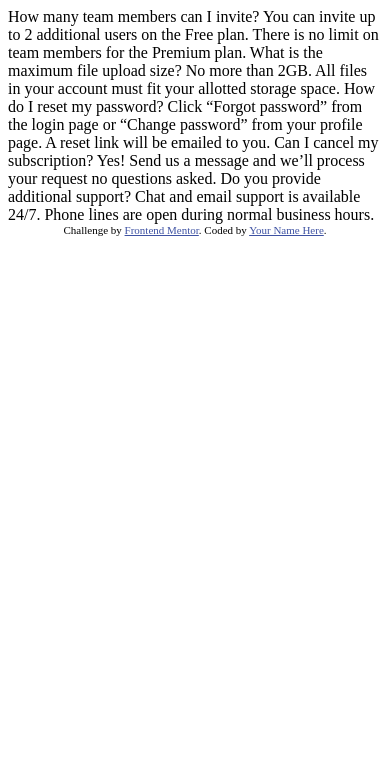
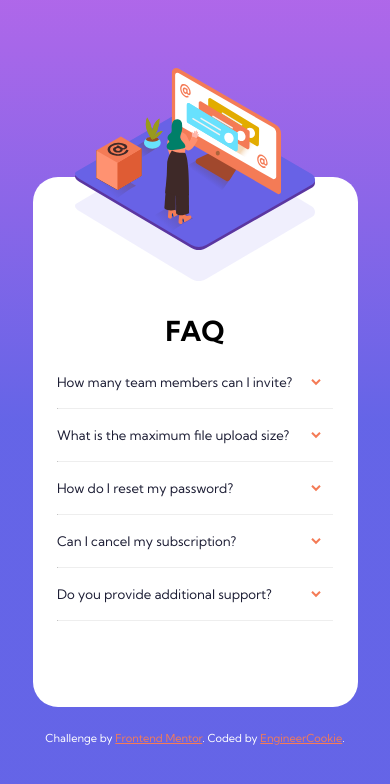
Before and after one commit to EngineerCookie/faq-accordion-card-main, a plain HTML site: page index.html in a window 390 px wide. Drawn offline with Linux system fonts and the light colour scheme.

Commit message:
finished

```diff
--- a/index.html
+++ b/index.html
@@ -3,38 +3,77 @@
 <head>
   <meta charset="UTF-8">
   <meta name="viewport" content="width=device-width, initial-scale=1.0"> <!-- displays site properly based on user's device -->
-
   <link rel="icon" type="image/png" sizes="32x32" href="./images/favicon-32x32.png">
-
+  <link rel="preconnect" href="https://fonts.googleapis.com">
+  <link rel="preconnect" href="https://fonts.gstatic.com" crossorigin>
+  <link href="https://fonts.googleapis.com/css2?family=Kumbh+Sans:wght@100;400;700&display=swap" rel="stylesheet">
+  <link rel="stylesheet" href="style.css">
   <title>Frontend Mentor | FAQ Accordion Card</title>
-
-  <!-- Feel free to remove these styles or customise in your own stylesheet 👍 -->
-  <style>
-    .attribution { font-size: 11px; text-align: center; }
-    .attribution a { color: hsl(228, 45%, 44%); }
-  </style>
+  <script defer src="./script.js"></script>
 </head>
-<body>
-  How many team members can I invite?
-  You can invite up to 2 additional users on the Free plan. There is no limit on
-  team members for the Premium plan.
-
-  What is the maximum file upload size?
-  No more than 2GB. All files in your account must fit your allotted storage space.
-
-  How do I reset my password?
-  Click “Forgot password” from the login page or “Change password” from your profile page.
-  A reset link will be emailed to you.
-
-  Can I cancel my subscription?
-  Yes! Send us a message and we’ll process your request no questions asked.
-
-  Do you provide additional support?
-  Chat and email support is available 24/7. Phone lines are open during normal business hours.
-
-  <div class="attribution">
+<body class="flex flexcol flexcenter no-margin">
+  <main class="container flex flexrow flexspace-center no-margin">
+    <h1 class="sr-only">Frequently Asked Question</h1>
+    <figure class="left-container flex flexcol flexcenter-end no-margin">
+      <img id='image-woman'src="./images/illustration-woman-online-desktop.svg" alt="decorative image" />
+      <img id='image-box' src='./images/illustration-box-desktop.svg' alt="decorative moving-mox" />
+    </figure>
+    <div class="right-container flex flexcol">
+      <h2 aria-hidden='true' class='tittle'>FAQ</h2>
+      <h3 class="question" data-question="#a-1" for="image-box">How many team members can I invite?
+        <svg aria-hidden='true'class='arrow'width="10" height="7" xmlns="http://www.w3.org/2000/svg">
+          <path d="M1 .799l4 4 4-4" stroke="#F47B56" stroke-width="2" fill="none" fill-rule="evenodd"/>
+        </svg>
+      </h3>
+      <p id="a-1" class="answer">
+        You can invite up to 2 additional users on the Free plan.
+        There is no limit on team members for the Premium plan.
+      </p>
+      <hr aria-hidden='true' class="divider" />
+      <h3 class="question" data-question="#a-2">What is the maximum file upload size?
+        <svg aria-hidden='true' class='arrow'width="10" height="7" xmlns="http://www.w3.org/2000/svg">
+          <path d="M1 .799l4 4 4-4" stroke="#F47B56" stroke-width="2" fill="none" fill-rule="evenodd"/>
+        </svg>
+      </h3>
+      <p id="a-2" class="answer">
+        No more than 2GB. All files in your account must fit
+        your allotted storage space.
+      </p>
+      <hr aria-hidden='true' class="divider" />
+      <h3 class="question" data-question="#a-3">How do I reset my password?
+        <svg aria-hidden='true' class='arrow'width="10" height="7" xmlns="http://www.w3.org/2000/svg">
+          <path d="M1 .799l4 4 4-4" stroke="#F47B56" stroke-width="2" fill="none" fill-rule="evenodd"/>
+        </svg>
+      </h3>
+      <p id="a-3" class="answer">
+        Click “Forgot password” from the login page or “Change password”
+        from your profile page. A reset link will be emailed to you.
+      </p>
+      <hr aria-hidden='true' class="divider" />
+      <h3 class="question" data-question="#a-4">Can I cancel my subscription?
+        <svg aria-hidden='true' class='arrow'width="10" height="7" xmlns="http://www.w3.org/2000/svg">
+          <path d="M1 .799l4 4 4-4" stroke="#F47B56" stroke-width="2" fill="none" fill-rule="evenodd"/>
+        </svg>
+      </h3>
+      <p id="a-4" class="answer">
+        Yes! Send us a message and we&apos;ll process your
+        request no questions asked.
+      </p>
+      <hr aria-hidden='true' class="divider" />
+      <h3 class="question" data-question="#a-5">Do you provide additional support?
+        <svg aria-hidden='true' class='arrow'width="10" height="7" xmlns="http://www.w3.org/2000/svg">
+          <path d="M1 .799l4 4 4-4" stroke="#F47B56" stroke-width="2" fill="none" fill-rule="evenodd"/>
+        </svg>
+      </h3>
+      <p id="a-5" class="answer">Chat and email support is available 24/7.
+        Phone lines are open during normal business hours.
+      </p>
+      <hr aria-hidden='true' class="divider" />
+    </div>
+  </main>
+  <footer class="attribution">
     Challenge by <a href="https://www.frontendmentor.io?ref=challenge" target="_blank">Frontend Mentor</a>.
-    Coded by <a href="#">Your Name Here</a>.
-  </div>
+    Coded by <a href="#">EngineerCookie</a>.
+  </footer>
 </body>
 </html>
--- /dev/null
+++ b/script.js
@@ -0,0 +1,38 @@
+const question = document.querySelectorAll('[data-question]');
+const answer = document.querySelectorAll('.answer');
+const movingBox = document.getElementById('image-box');
+
+question.forEach(e => {
+//opening and closing questions
+    e.addEventListener('click', () => {
+        const target = document.querySelector(e.dataset.question);
+
+        if (e.classList.contains('active')) { //Close question on double-click
+            e.classList.remove('active');
+            target.classList.remove('active');
+            return;
+        }
+        question.forEach (active => { //De-activate other questions
+            if (active.classList.contains('active')) {
+                active.classList.remove('active');
+            }
+        })
+
+        answer.forEach (active => { //De-activate other answers
+            if(active.classList.contains('active')) {
+                active.classList.remove('active');
+            }
+        })
+
+        e.classList.add('active');
+        target.classList.add('active');
+    })
+
+//moving box
+    e.addEventListener('mouseover', () => {
+        movingBox.classList.add('hover');
+    })
+    e.addEventListener('mouseout', () => {
+        movingBox.classList.remove('hover');
+    })
+})
--- /dev/null
+++ b/style.css
@@ -0,0 +1,200 @@
+*,
+*::before,
+*::after {
+    box-sizing: border-box;
+}
+
+:root {
+    font-size: 12px;
+
+/*Variables*/
+    /*Main Colors Text*/
+    --color-main-blueDark: hsl(238, 29%, 16%);
+    --color-main-orange: hsl(14, 88%, 65%);
+
+    /* Aux Colors Text*/
+    --color-aux-blueGray: hsl(237, 12%, 33%);
+    --color-aux-blueDark: hsl(240, 6%, 50%);
+
+    /*Color Gradient background*/
+    --color-background-violet: hsl(273, 75%, 66%);
+    --color-background-blue: hsl(240, 73%, 65%);
+    --color-background: linear-gradient(180deg, var(--color-background-violet) 0%, var(--color-background-blue) 50%);
+
+    /*Decorations*/
+    --decor-dividerColor: hsl(240, 5%, 91%);
+    --font-family: 'Kumbh Sans', sans-serif; /*weight 400 & 700*/
+    --font-size-tittle: 2.5rem;
+    --font-size-question: 1.2rem;
+    --font-size-answer: 1rem;
+    --line-height: 1.5rem;
+}
+
+body {
+    font-family: var(--font-family);
+    width: 100vw;
+    min-height: 100vh;
+    background: var(--color-background);
+}
+
+/*Utility classes START*/
+.sr-only {
+    border: 0 !important;
+    clip: rect(1px, 1px, 1px, 1px) !important;
+    clip-path: inset(50%) !important;
+    -webkit-clip-path: inset(50%) !important;
+    height: 1px !important;
+    width: 1px !important;
+    position: absolute !important;
+    overflow: hidden !important;
+    white-space: nowrap !important;
+    padding: 0 !important;
+    margin: -1px !important;
+}
+.flex{display: flex;}
+.flexrow{flex-direction: row;}
+.flexcol{flex-direction: column;}
+.flexcenter{justify-content: center; align-items: center;}
+.flexspace-center{justify-content: space-between; align-items: center}
+.flexcenter-start{justify-content: flex-start; align-items: flex-start;}
+.flexcenter-end{justify-content: center; align-items: flex-end; overflow: hidden;}
+.no-margin{margin: 0;}
+/*Utility classes END*/
+
+.tittle{
+    font-size: var(--font-size-tittle);
+    font-weight: 700;
+    padding: 0.3rem 0;
+}
+
+.question{
+    font-size: var(--font-size-question);
+    font-weight: 400;
+    padding-top: 0;
+    color: var(--color-main-blueDark);
+    margin: 0;
+    width: 100%;
+    display: flex;
+    align-items: center;
+    user-select: none;
+}
+
+.question > .arrow {
+    margin-left: auto;
+    margin-right: 1rem ;
+    color: var(--color-main-orange);
+}
+
+.question.active {
+    font-weight: 700;
+}
+
+.question.active > .arrow {
+    rotate: 180deg;
+}
+
+.question:hover {
+    color: var(--color-main-orange);
+    cursor: pointer;
+}
+
+.divider {
+    width: 100%;
+    border-top: 0;
+    color: var(--decor-dividerColor);
+    margin: 1.5rem 0;
+
+}
+
+.answer{
+    font-size: var(--font-size-answer);
+    font-weight: 400;
+    color: var(--color-aux-blueDark);
+    margin: 0;
+    padding: 1rem 0 0.5rem 0;
+    width: min(90%, 46ch);
+    display: none;
+    transition: 0.8s;
+}
+
+.answer.active {
+    display: block;
+}
+
+.container {
+    background-color: white;
+    border-radius: 25px;
+    width: 920px;
+    height: 510px;
+    position: relative;
+}
+
+.left-container{
+    height: 100%;
+    background: url('./images/bg-pattern-desktop.svg');
+    width: 43%;
+    background-repeat: no-repeat;
+    background-position: 100% 68%;
+}
+
+#image-box {
+    left: -10%;
+    bottom: 23%;
+    position: absolute;
+    transition: 0.8s;
+}
+
+#image-box.hover {
+    left: -14%;
+}
+
+.right-container {
+    height: 100%;
+    width: 50%;
+    max-height: 100vh;
+    padding: 2rem 8rem 0.5rem 1rem;
+}
+
+
+.attribution { font-size: 11px; text-align: center; color: white; margin-top: 2rem;}
+.attribution a { color: var(--color-main-orange); }
+
+@media (max-width: 925px) {
+    :root {
+        --font-size-tittle: 2.3rem;
+        --font-size-question: 1.1rem;
+        --font-size-answer: 1rem;
+    }
+    .container {
+        width: max(325px, 60vw);
+        height: max(530px, 50vh);
+        margin-top: 20%;
+        justify-content: center;
+    }
+    .left-container {
+        display: none;
+    }
+    .right-container {
+        width: 85%;
+        flex-direction: column;
+        justify-content: center;
+        align-items: center;
+        padding: 3.5rem 0 0 0;
+        background-image: url('./images/bg-pattern-mobile.svg');
+        background-repeat: no-repeat;
+        background-position: top center;
+    }
+
+    .answer{
+        align-self: flex-start;
+    }
+
+    .right-container::before {
+        content: url('./images/illustration-woman-online-mobile.svg');
+        width: 20rem;
+        height: auto;
+        position: absolute;
+        top: -20.5%;
+        align-self: center;
+    }
+}
```
Also changed, not shown: screenshot/desktop preview.png (added), screenshot/mobile preview.png (added), 2 other files.
